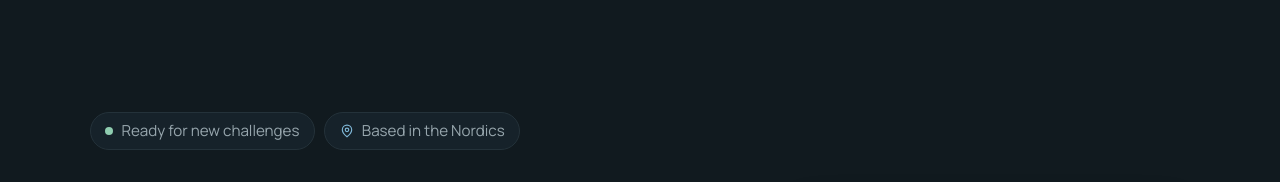
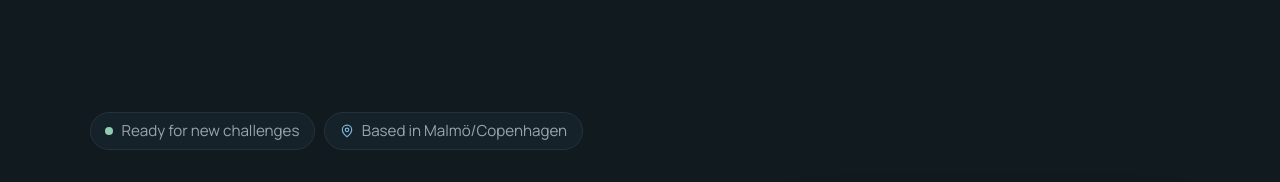
Before and after one commit to sohr0009/sohr0009.github.io, a plain HTML site: page index.html in a window 1280 px wide. Shown: the top 182 px of the page. Drawn offline with Linux system fonts and the light colour scheme.

Commit message:
Update index.html
based in updated

```diff
--- a/index.html
+++ b/index.html
@@ -379,7 +379,7 @@ footer{padding-bottom:6rem!important}
   <div class="blob b1"></div><div class="blob b2"></div><div class="blob b3"></div>
   <div class="hero-inner">
     <div class="hero-text">
-    <div class="chips"><span class="hello"><i></i>Ready for new challenges</span><span class="hello loc"><svg viewBox="0 0 24 24" width="14" height="14" fill="none" stroke="currentColor" stroke-width="2" stroke-linecap="round" stroke-linejoin="round" aria-hidden="true"><path d="M20 10c0 6-8 12-8 12s-8-6-8-12a8 8 0 0 1 16 0Z"/><circle cx="12" cy="10" r="3"/></svg><span>Based in the Nordics</span></span></div>
+    <div class="chips"><span class="hello"><i></i>Ready for new challenges</span><span class="hello loc"><svg viewBox="0 0 24 24" width="14" height="14" fill="none" stroke="currentColor" stroke-width="2" stroke-linecap="round" stroke-linejoin="round" aria-hidden="true"><path d="M20 10c0 6-8 12-8 12s-8-6-8-12a8 8 0 0 1 16 0Z"/><circle cx="12" cy="10" r="3"/></svg><span>Based in Malmö/Copenhagen</span></span></div>
     <h1><span>Hello, welcome to my portfolio</span></h1>
     <p class="print-only print-role">AI Engineer</p>
     <p class="print-only print-contact"><span>Phone</span>: +45 93 93 78 32 | sohrabmalek16@gmail.com | linkedin.com/in/sohrabmalek | <span>Based in the Nordics</span></p>
```
